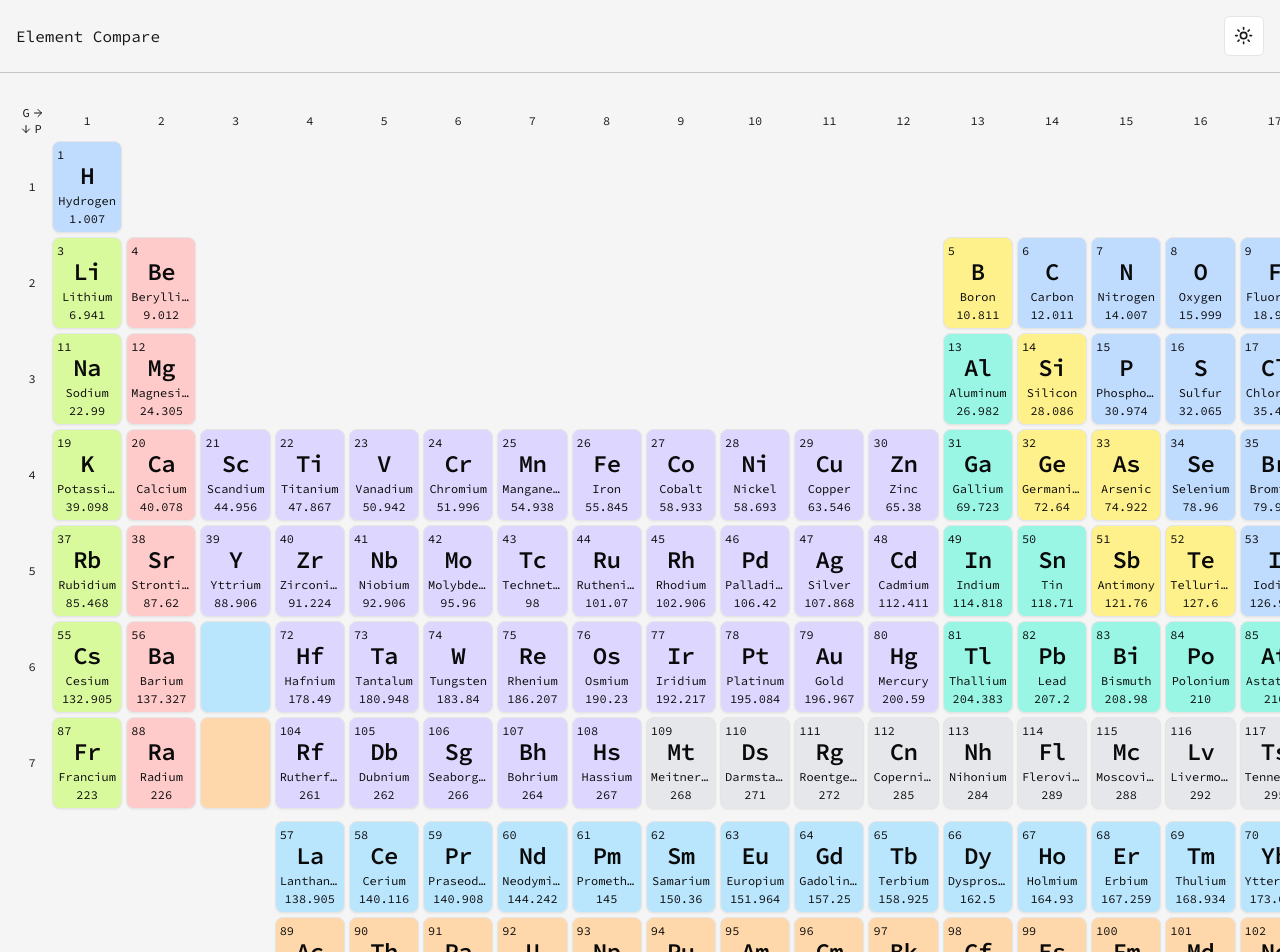
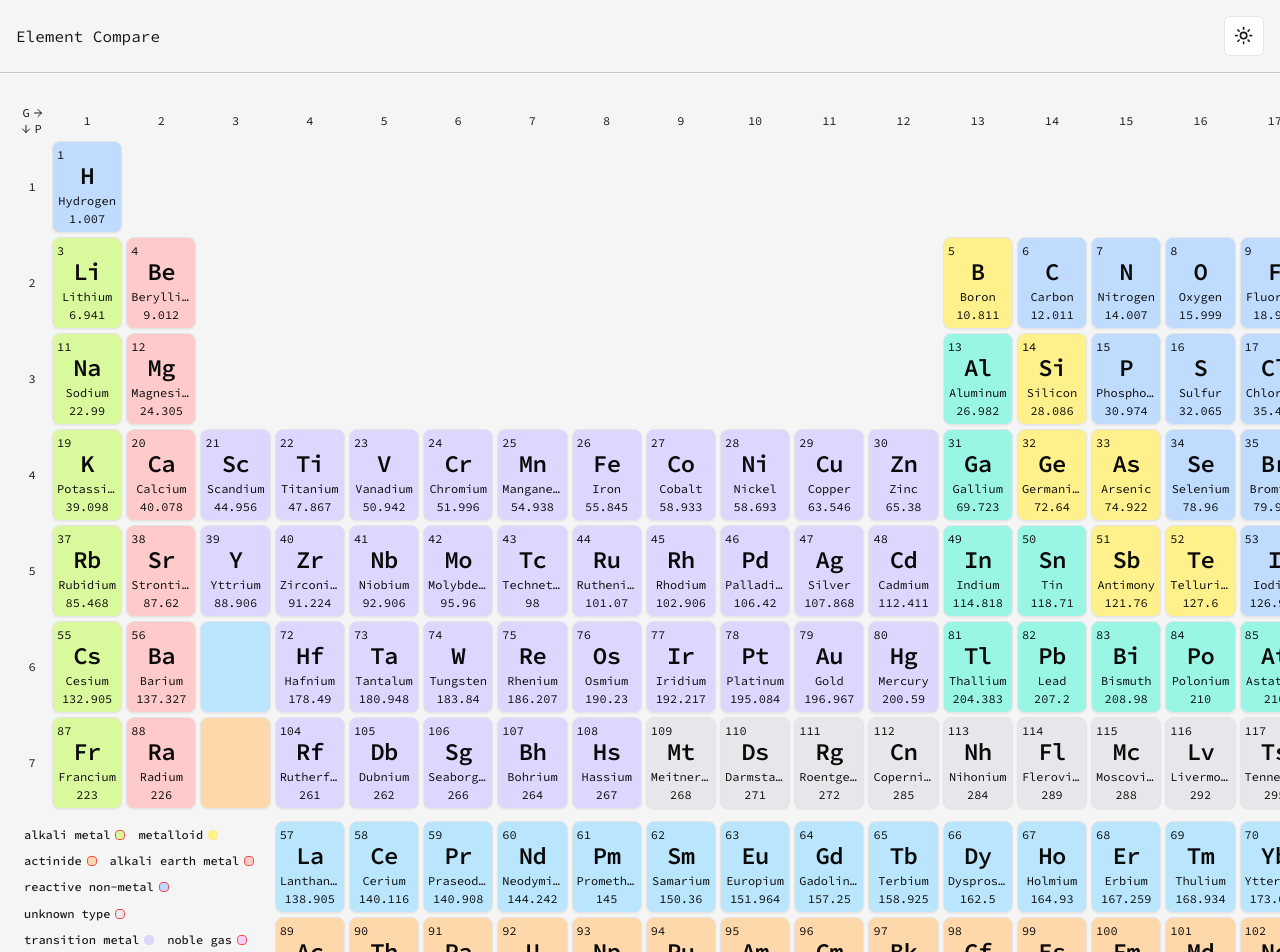
Before and after one commit to 0mppula/element-compare, a Next.js app: page / in a window 1280 px wide. Shown: the top 952 px of the page. Built offline with nearby package versions, Linux system fonts and the light colour scheme.

Commit message:
Added legend to table.

```diff
--- a/components/PeriodicTable/Element.tsx
+++ b/components/PeriodicTable/Element.tsx
@@ -32,24 +32,24 @@ const Element = ({ element }: ElementProps) => {
 		11: 'row-start-11',
 	};
 
-	const ElementColors: { [key in IElementType]: string } = {
-		'alkali metal': 'bg-lime-200 dark:bg-lime-950 ',
-		metalloid: 'bg-yellow-200 dark:bg-yellow-950 ',
-		actinide: 'bg-orange-200 dark:bg-orange-950 ',
-		'alkali earth metal': 'bg-red-200 dark:bg-red-950 ',
-		'reactive non-metal': 'bg-blue-200 dark:bg-blue-950 ',
-		'unknown type': 'bg-gray-200 dark:bg-gray-800 ',
-		'transition metal': 'bg-violet-200 dark:bg-violet-950 ',
-		'noble gas': 'bg-fuchsia-200 dark:bg-fuchsia-950 ',
-		'post-transition metal': 'bg-teal-200 dark:bg-teal-950 ',
-		lanthanide: 'bg-sky-200 dark:bg-sky-950 ',
+	const ElementTypeColors: { [key in IElementType]: string } = {
+		'alkali metal': 'bg-lime-200 dark:bg-lime-950',
+		metalloid: 'bg-yellow-200 dark:bg-yellow-950',
+		actinide: 'bg-orange-200 dark:bg-orange-950',
+		'alkali earth metal': 'bg-red-200 dark:bg-red-950',
+		'reactive non-metal': 'bg-blue-200 dark:bg-blue-950',
+		'unknown type': 'bg-gray-200 dark:bg-gray-800',
+		'transition metal': 'bg-violet-200 dark:bg-violet-950',
+		'noble gas': 'bg-fuchsia-200 dark:bg-fuchsia-950',
+		'post-transition metal': 'bg-teal-200 dark:bg-teal-950',
+		lanthanide: 'bg-sky-200 dark:bg-sky-950',
 	};
 
 	return (
 		<Tooltip>
 			<TooltipTrigger asChild>
 				<Card
-					className={`p-1 col-span-1 ${ElementColors[element.Type]} ${
+					className={`p-1 col-span-1 ${ElementTypeColors[element.Type]} ${
 						ElementRowStarts[elementRowStart]
 					} overflow-hidden text-[12px]`}
 				>
--- /dev/null
+++ b/components/PeriodicTable/Legend.tsx
@@ -0,0 +1,52 @@
+import { IElementType } from '@/types/elements';
+import { Button } from '../ui/button';
+import { Squircle } from 'lucide-react';
+
+const Legend = () => {
+	const elementTypes: IElementType[] = [
+		'alkali metal',
+		'metalloid',
+		'actinide',
+		'alkali earth metal',
+		'reactive non-metal',
+		'unknown type',
+		'transition metal',
+		'noble gas',
+		'post-transition metal',
+		'lanthanide',
+	];
+
+	const ElementTypeColors: { [key in IElementType]: string } = {
+		'alkali metal': 'fill-lime-200 dark:fill-lime-950 text-lime-200 dark:text-lime-950',
+		metalloid: 'fill-yellow-200 dark:fill-yellow-950 text-yellow-200 dark:text-yellow-950',
+		actinide: 'fill-orange-200 dark:fill-orange-950 text-orange-200 dark:text-orange-950',
+		'alkali earth metal': 'fill-red-200 dark:fill-red-950 text-red-200 dark:text-red-950',
+		'reactive non-metal': 'fill-blue-200 dark:fill-blue-950 text-blue-200 dark:text-blue-950',
+		'unknown type': 'fill-gray-200 dark:fill-gray-800 text-gray-200 dark:text-gray-800',
+		'transition metal':
+			'fill-violet-200 dark:fill-violet-950 text-violet-200 dark:text-violet-950',
+		'noble gas':
+			'fill-fuchsia-200 dark:fill-fuchsia-950 text-fuchsia-200 dark:text-fuchsia-950',
+		'post-transition metal':
+			'fill-teal-200 dark:fill-teal-950 text-teal-200 dark:text-teal-950',
+		lanthanide: 'fill-sky-200 dark:fill-sky-950 text-sky-200 dark:text-sky-950',
+	};
+
+	return (
+		<div className="row-start-10 row-span-2 col-start-1 col-span-4 flex gap-1 flex-wrap p-1">
+			{elementTypes.map((type: IElementType) => (
+				<Button
+					key={`element-toggle-${type}`}
+					className="text-[12px] flex justify-center items-center gap-1 leading-3"
+					variant="ghost"
+					size="xs"
+				>
+					<span>{type}</span>
+					<Squircle className={`w-3 h-3 ${ElementTypeColors[type]} text-red-500`} />
+				</Button>
+			))}
+		</div>
+	);
+};
+
+export default Legend;
--- a/components/PeriodicTable/TableGaps.tsx
+++ b/components/PeriodicTable/TableGaps.tsx
@@ -9,17 +9,17 @@ const TableGaps = ({}: TableGapsProps) => {
 	const BerylliumBoronGap = <div className="col-span-10 col-start-4 row-start-3" />;
 	const MagnesiumAluminiumGap = <div className="col-span-10 col-start-4 row-start-4" />;
 
-	const ElementColors: Pick<{ [key in IElementType]: string }, 'actinide' | 'lanthanide'> = {
+	const ElementTypeColors: Pick<{ [key in IElementType]: string }, 'actinide' | 'lanthanide'> = {
 		actinide: 'bg-orange-200 dark:bg-orange-950',
 		lanthanide: 'bg-sky-200 dark:bg-sky-950',
 	};
 
 	// Spans the empty space that is allocated for the lanthanide and actinide elements seperator.
 	const LathanideSeperatorCard = (
-		<Card className={`${ElementColors['lanthanide']} col-start-4 row-start-7`} />
+		<Card className={`${ElementTypeColors['lanthanide']} col-start-4 row-start-7`} />
 	);
 	const ActinideSeperatorCard = (
-		<Card className={`${ElementColors['actinide']} col-start-4 row-start-8`} />
+		<Card className={`${ElementTypeColors['actinide']} col-start-4 row-start-8`} />
 	);
 
 	// Creates a small gap between the bottom 2 rows of the elements.
--- a/components/PeriodicTable/index.tsx
+++ b/components/PeriodicTable/index.tsx
@@ -3,6 +3,7 @@ import { useMemo } from 'react';
 import Element from './Element';
 import TableGaps from './TableGaps';
 import TableHeaders from './TableHeaders';
+import Legend from './Legend';
 
 const PeriodicTable = () => {
 	// Element period refers to its row in the periodic table.
@@ -29,6 +30,8 @@ const PeriodicTable = () => {
 			{reOrderedElements.map((element) => (
 				<Element key={`${element.Element}`} element={element} />
 			))}
+
+			<Legend />
 		</div>
 	);
 };
--- a/components/ui/button.tsx
+++ b/components/ui/button.tsx
@@ -1,56 +1,55 @@
-import * as React from "react"
-import { Slot } from "@radix-ui/react-slot"
-import { cva, type VariantProps } from "class-variance-authority"
+import * as React from 'react';
+import { Slot } from '@radix-ui/react-slot';
+import { cva, type VariantProps } from 'class-variance-authority';
 
-import { cn } from "@/lib/utils"
+import { cn } from '@/lib/utils';
 
 const buttonVariants = cva(
-  "inline-flex items-center justify-center whitespace-nowrap rounded-md text-sm font-medium ring-offset-background transition-colors focus-visible:outline-none focus-visible:ring-2 focus-visible:ring-ring focus-visible:ring-offset-2 disabled:pointer-events-none disabled:opacity-50",
+	'inline-flex items-center justify-center whitespace-nowrap rounded-md text-sm font-medium ring-offset-background transition-colors focus-visible:outline-none focus-visible:ring-2 focus-visible:ring-ring focus-visible:ring-offset-2 disabled:pointer-events-none disabled:opacity-50',
 	{
 		variants: {
 			variant: {
-        default: "bg-primary text-primary-foreground hover:bg-primary/90",
-        destructive:
-          "bg-destructive text-destructive-foreground hover:bg-destructive/90",
+				default: 'bg-primary text-primary-foreground hover:bg-primary/90',
+				destructive: 'bg-destructive text-destructive-foreground hover:bg-destructive/90',
 				outline:
-          "border border-input bg-background hover:bg-accent hover:text-accent-foreground",
-        secondary:
-          "bg-secondary text-secondary-foreground hover:bg-secondary/80",
-        ghost: "hover:bg-accent hover:text-accent-foreground",
-        link: "text-primary underline-offset-4 hover:underline",
+					'border border-input bg-background hover:bg-accent hover:text-accent-foreground',
+				secondary: 'bg-secondary text-secondary-foreground hover:bg-secondary/80',
+				ghost: 'hover:bg-accent hover:text-accent-foreground',
+				link: 'text-primary underline-offset-4 hover:underline',
 			},
 			size: {
-        default: "h-10 px-4 py-2",
-        sm: "h-9 rounded-md px-3",
-        lg: "h-11 rounded-md px-8",
-        icon: "h-10 w-10",
+				default: 'h-10 px-4 py-2',
+				xs: 'h-5 rounded-md p-1',
+				sm: 'h-9 rounded-md px-3',
+				lg: 'h-11 rounded-md px-8',
+				icon: 'h-10 w-10',
 			},
 		},
 		defaultVariants: {
-      variant: "default",
-      size: "default",
+			variant: 'default',
+			size: 'default',
 		},
 	}
-)
+);
 
 export interface ButtonProps
 	extends React.ButtonHTMLAttributes<HTMLButtonElement>,
 		VariantProps<typeof buttonVariants> {
-  asChild?: boolean
+	asChild?: boolean;
 }
 
 const Button = React.forwardRef<HTMLButtonElement, ButtonProps>(
 	({ className, variant, size, asChild = false, ...props }, ref) => {
-    const Comp = asChild ? Slot : "button"
+		const Comp = asChild ? Slot : 'button';
 		return (
 			<Comp
 				className={cn(buttonVariants({ variant, size, className }))}
 				ref={ref}
 				{...props}
 			/>
-    )
+		);
 	}
-)
-Button.displayName = "Button"
+);
+Button.displayName = 'Button';
 
-export { Button, buttonVariants }
+export { Button, buttonVariants };
--- /dev/null
+++ b/components/ui/toggle.tsx
@@ -0,0 +1,45 @@
+"use client"
+
+import * as React from "react"
+import * as TogglePrimitive from "@radix-ui/react-toggle"
+import { cva, type VariantProps } from "class-variance-authority"
+
+import { cn } from "@/lib/utils"
+
+const toggleVariants = cva(
+  "inline-flex items-center justify-center rounded-md text-sm font-medium ring-offset-background transition-colors hover:bg-muted hover:text-muted-foreground focus-visible:outline-none focus-visible:ring-2 focus-visible:ring-ring focus-visible:ring-offset-2 disabled:pointer-events-none disabled:opacity-50 data-[state=on]:bg-accent data-[state=on]:text-accent-foreground",
+  {
+    variants: {
+      variant: {
+        default: "bg-transparent",
+        outline:
+          "border border-input bg-transparent hover:bg-accent hover:text-accent-foreground",
+      },
+      size: {
+        default: "h-10 px-3",
+        sm: "h-9 px-2.5",
+        lg: "h-11 px-5",
+      },
+    },
+    defaultVariants: {
+      variant: "default",
+      size: "default",
+    },
+  }
+)
+
+const Toggle = React.forwardRef<
+  React.ElementRef<typeof TogglePrimitive.Root>,
+  React.ComponentPropsWithoutRef<typeof TogglePrimitive.Root> &
+    VariantProps<typeof toggleVariants>
+>(({ className, variant, size, ...props }, ref) => (
+  <TogglePrimitive.Root
+    ref={ref}
+    className={cn(toggleVariants({ variant, size, className }))}
+    {...props}
+  />
+))
+
+Toggle.displayName = TogglePrimitive.Root.displayName
+
+export { Toggle, toggleVariants }
--- a/package.json
+++ b/package.json
@@ -11,6 +11,7 @@
   "dependencies": {
     "@radix-ui/react-dropdown-menu": "^2.0.6",
     "@radix-ui/react-slot": "^1.0.2",
+    "@radix-ui/react-toggle": "^1.0.3",
     "@radix-ui/react-tooltip": "^1.0.7",
     "class-variance-authority": "^0.7.0",
     "clsx": "^2.1.0",
```
Also changed, not shown: constants/index.ts (+11 -11 lines), 1 other file (tests, documents, lock files or other folders). Lines whose indentation alone changed are shown as unchanged.
